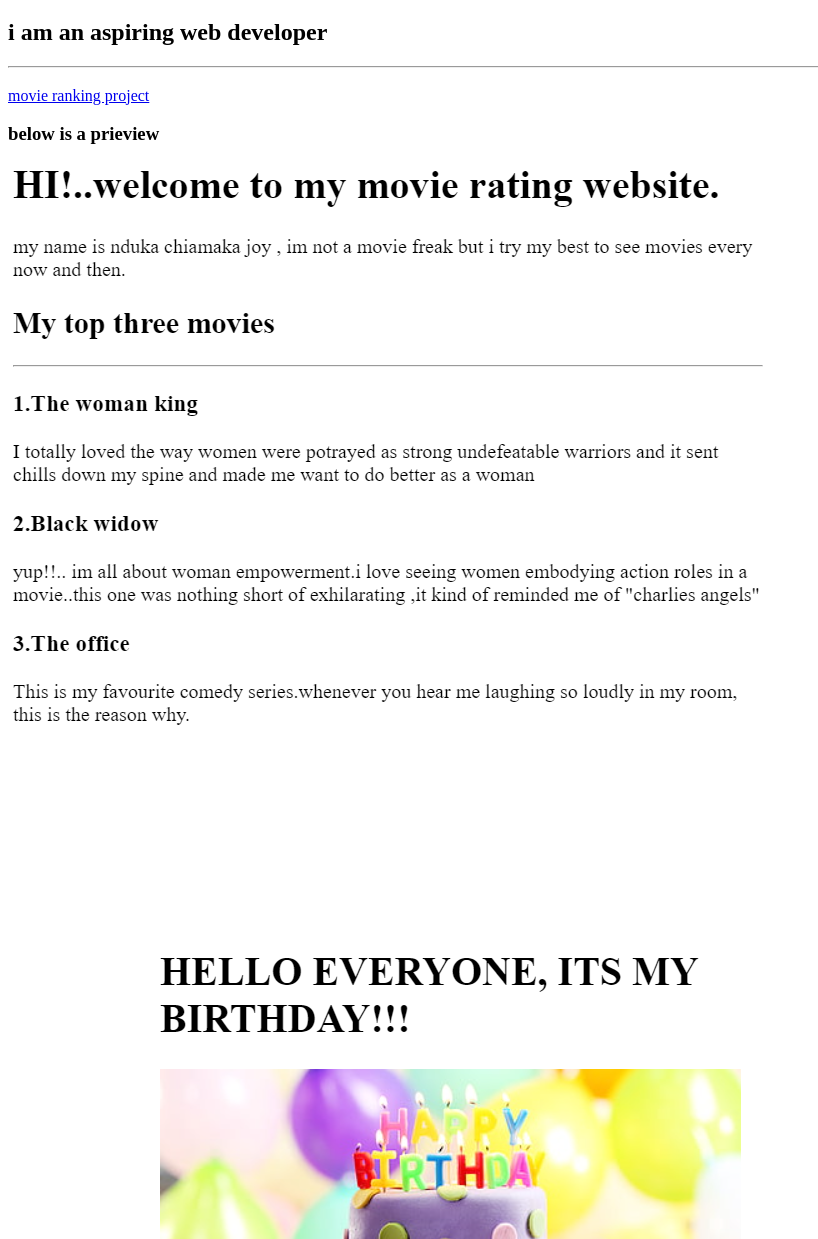
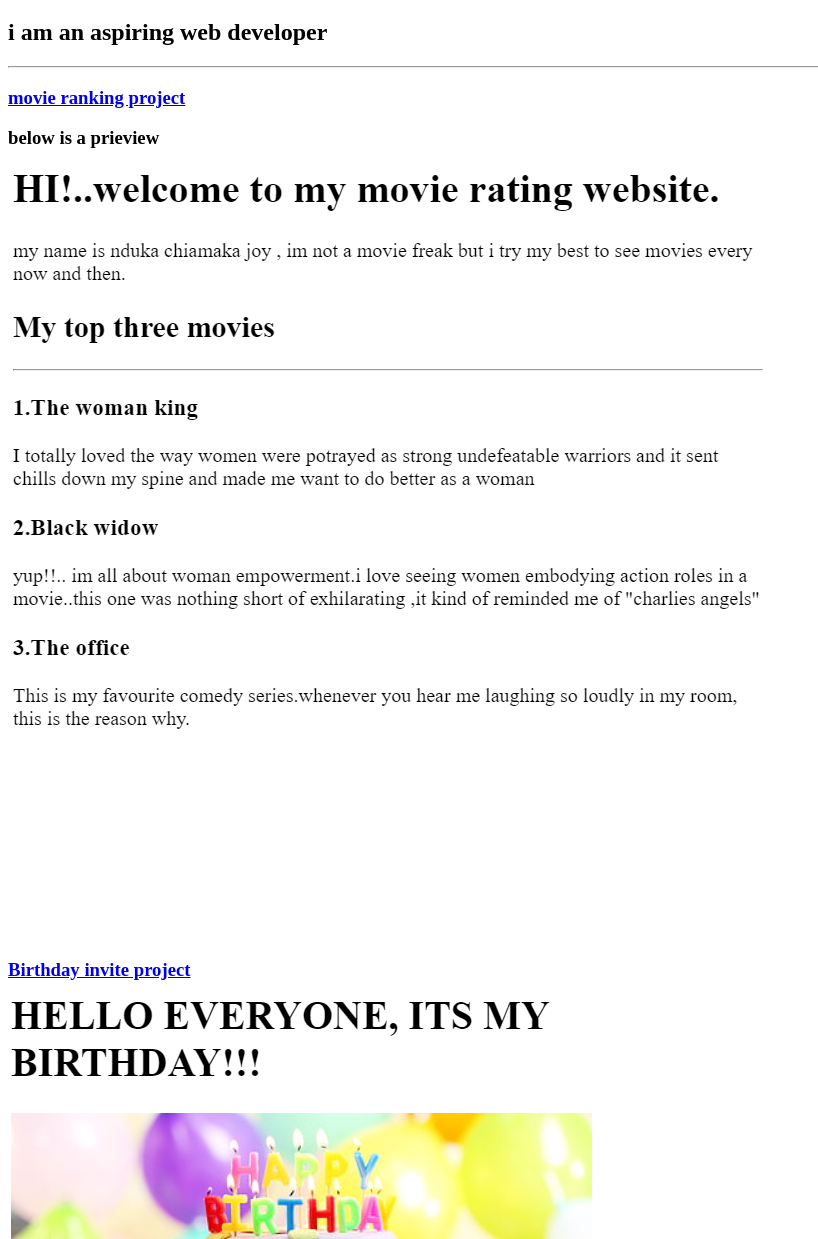
Before and after one commit to Amaka772/html-Portfolio, a plain HTML site: page index.html in a window 1280 px wide. Shown: the part 61-1300 px from the top of the page, without its empty margins (0-818 px from the left). Drawn offline with Linux system fonts and the light colour scheme.

Commit message:
Update index.html

```diff
--- a/index.html
+++ b/index.html
@@ -8,10 +8,10 @@
         <h1>NDUKA CHIAMAKA'S WEBSITE</h1>
         <h2>i am an aspiring web developer</h2>
         <hr/>
-        <h3></h3><a href="./public/movie-ranking.html">movie ranking project</a></h3>
+        <h3><a href="./public/movie-ranking.html">movie ranking project</a></h3>
         <h3>below is a prieview</h3>
         <img src="./rank pic.png"/>
-       <h3></h3> <a href="./public/birthday-invite.html">Birthday invite project</a></h3>
+       <h3><a href="./public/birthday-invite.html">Birthday invite project</a></h3>
         <img src="./birthday pic.png"/>
         <hr/>
         <a href="./public/about.html">About me</a><br/>
```
